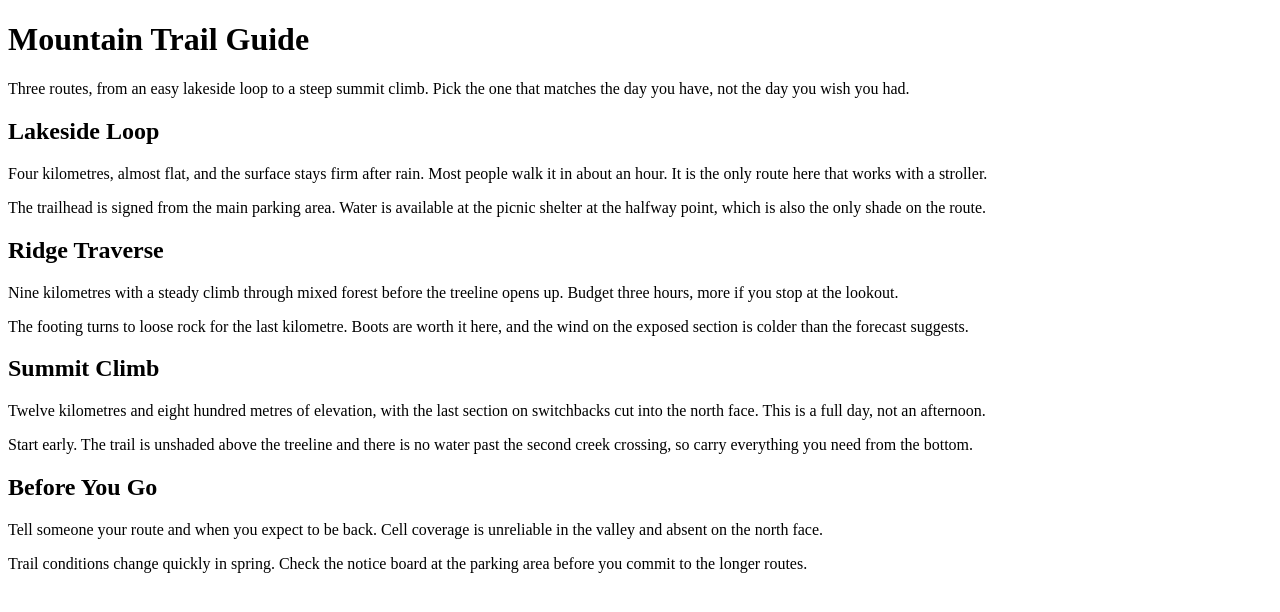
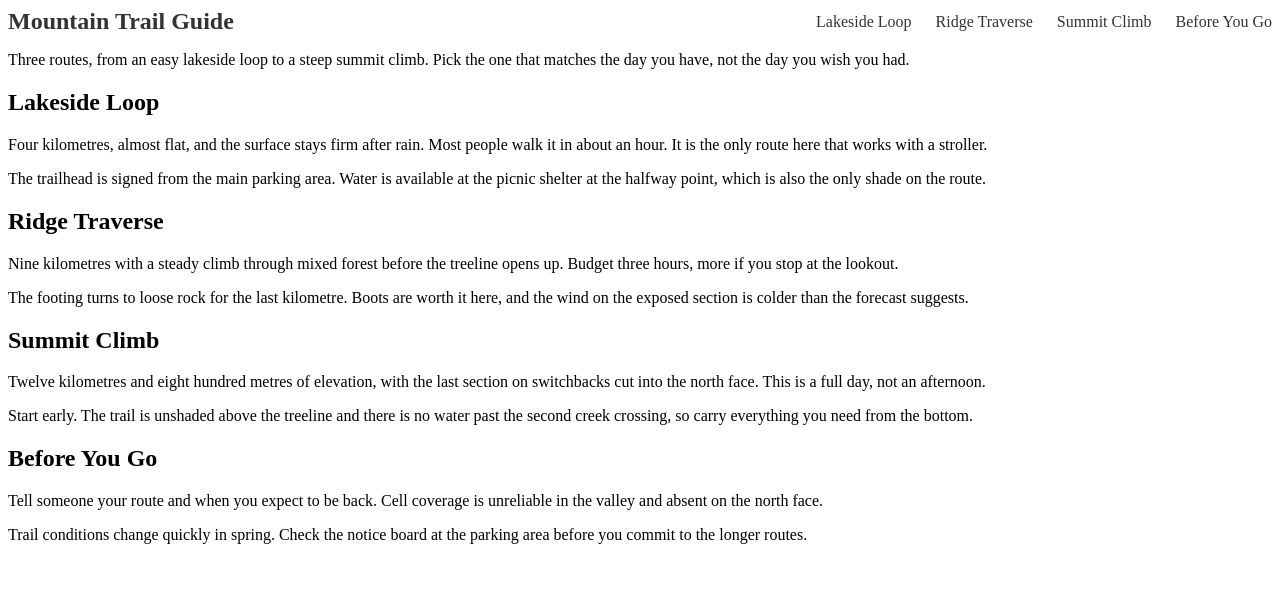
Before and after one commit to perr0580/MTM1544-week-5, a plain HTML site: page index.html in a window 1280 px wide. Drawn offline with Linux system fonts and the light colour scheme.

Commit message:
step one and two completed

```diff
--- a/css/styles.css
+++ b/css/styles.css
@@ -1,3 +1,33 @@
 /* MTM1544 Week 1: your stylesheet.
    This file is already linked from index.html. Write your rules below.
    Start by changing the body background colour and saving, to confirm the link works. */
+header {
+   display: flex;
+   justify-content: space-between;
+   align-items: center;
+}
+
+.site-name {
+   font-size: 1.5rem;
+   color: #333;
+   font-weight: bold;
+   text-decoration: none;
+}
+
+nav {
+   display: flex;
+   gap: 1.5rem;
+}
+
+nav a {
+   text-decoration: none;
+   color: #333;
+}
+nav a:hover {
+   color: #0077cc;
+}
+nav a:focus {
+   color: #0077cc;
+   outline: 2px solid #0077cc;
+   outline-offset: 4px;
+}
--- a/index.html
+++ b/index.html
@@ -8,12 +8,21 @@
 </head>
 <body>
 
-  <h1>Mountain Trail Guide</h1>
+  <header>
+    <a href="#" class="site-name">Mountain Trail Guide</a>
+
+    <nav>
+      <a href="lakeside">Lakeside Loop</a>
+      <a href="ridge">Ridge Traverse</a>
+      <a href="summit">Summit Climb</a>
+      <a href="before-you-go">Before You Go</a>
+    </nav>
+  </header>
 
   <p class="intro">Three routes, from an easy lakeside loop to a steep summit climb. Pick the one
     that matches the day you have, not the day you wish you had.</p>
 
-  <h2>Lakeside Loop</h2>
+  <h2 id="lakeside">Lakeside Loop</h2>
 
   <p>Four kilometres, almost flat, and the surface stays firm after rain. Most people walk it in
     about an hour. It is the only route here that works with a stroller.</p>
@@ -21,7 +30,7 @@
   <p>The trailhead is signed from the main parking area. Water is available at the picnic shelter
     at the halfway point, which is also the only shade on the route.</p>
 
-  <h2>Ridge Traverse</h2>
+  <h2 id="ridge">Ridge Traverse</h2>
 
   <p>Nine kilometres with a steady climb through mixed forest before the treeline opens up. Budget
     three hours, more if you stop at the lookout.</p>
@@ -37,7 +46,7 @@
   <p>Start early. The trail is unshaded above the treeline and there is no water past the second
     creek crossing, so carry everything you need from the bottom.</p>
 
-  <h2>Before You Go</h2>
+  <h2 id="before-you-go">Before You Go</h2>
 
   <p>Tell someone your route and when you expect to be back. Cell coverage is unreliable in the
     valley and absent on the north face.</p>
```
